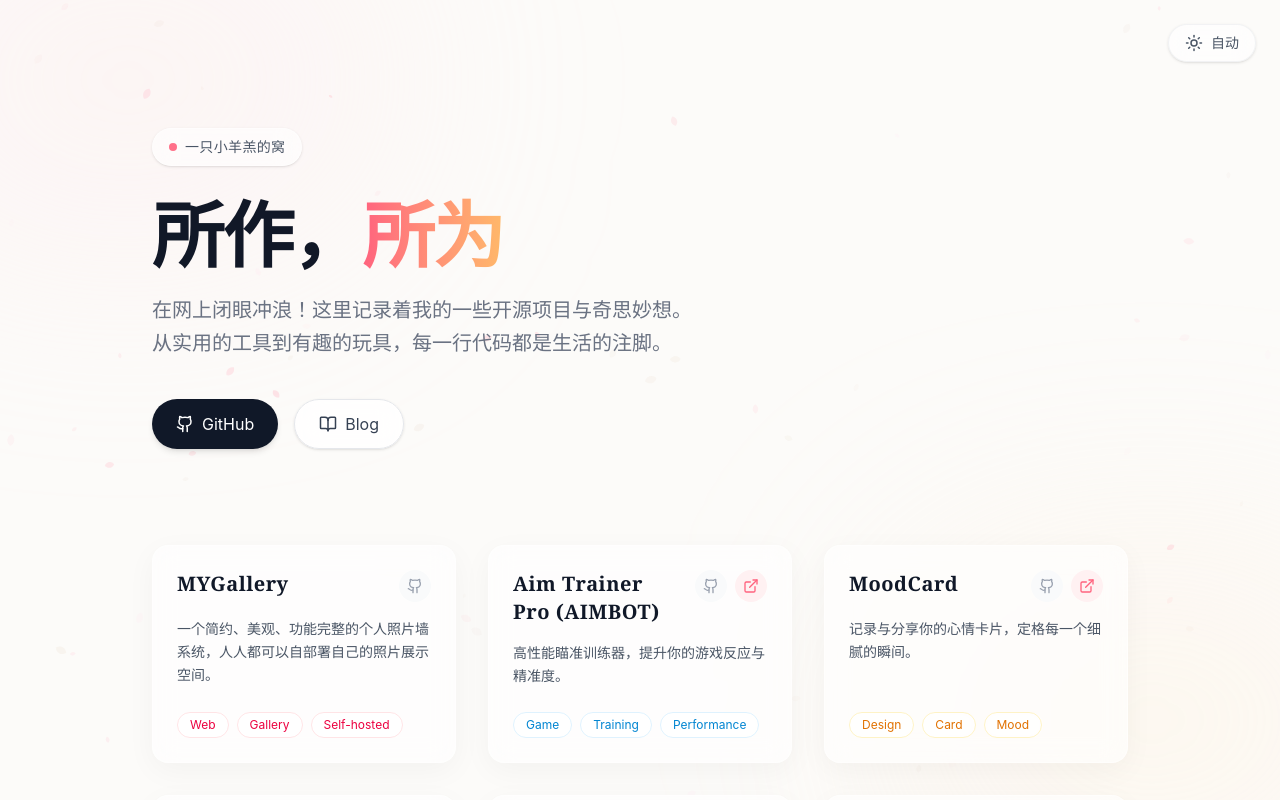
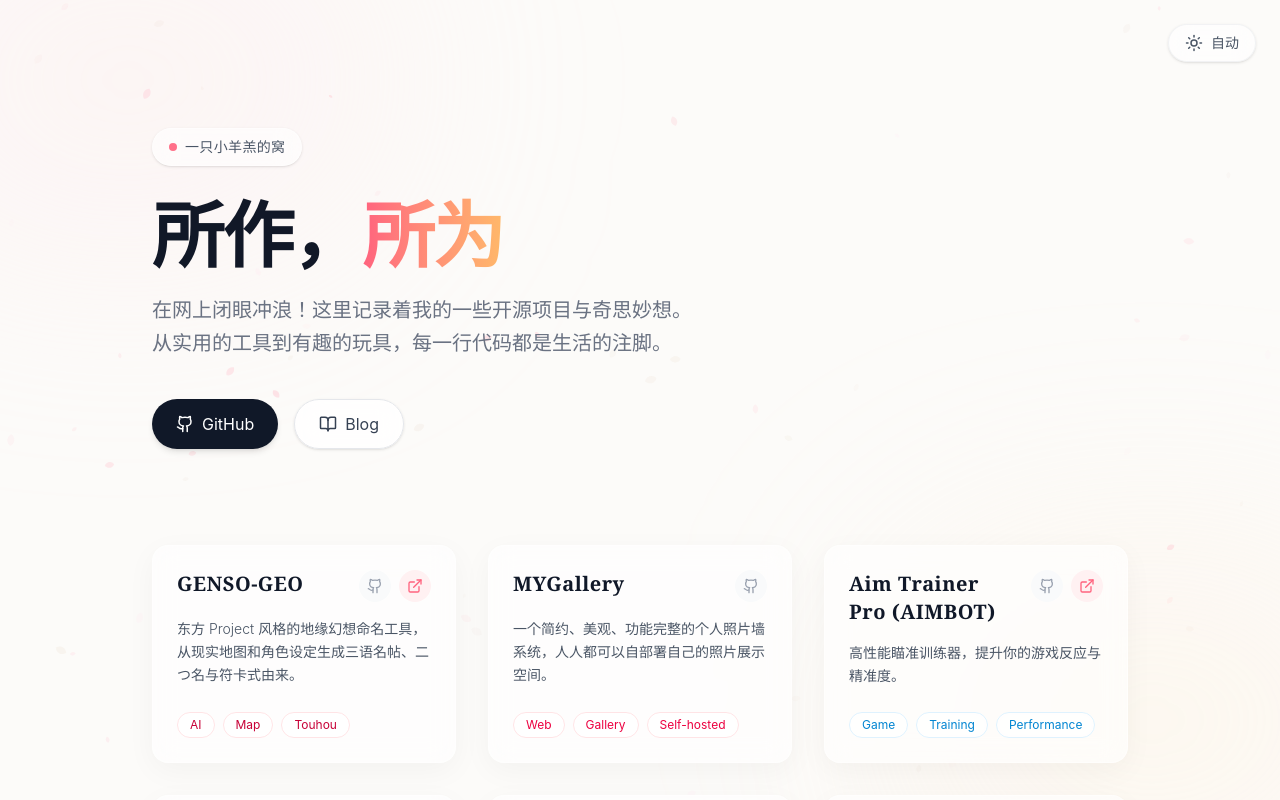
Before and after one commit to DanZai233/works, a React (Vite) app: page / in a window 1280 px wide. Shown: the top 800 px of the page. Built offline with nearby package versions, Linux system fonts and the light colour scheme.

Commit message:
Add GENSO-GEO to works

```diff
--- a/src/App.tsx
+++ b/src/App.tsx
@@ -6,6 +6,14 @@ import ProjectCard from "./components/ProjectCard";
 import ThemeToggle from "./components/ThemeToggle";
 
 const projects = [
+  {
+    name: "GENSO-GEO",
+    description: "东方 Project 风格的地缘幻想命名工具，从现实地图和角色设定生成三语名帖、二つ名与符卡式由来。",
+    githubUrl: "https://github.com/DanZai233/GENSO-GEO",
+    demoUrl: "https://genso-geo.danzaii.cn",
+    tags: ["AI", "Map", "Touhou"],
+    color: "text-rose-700 border-rose-100 bg-rose-50/50",
+  },
   {
     name: "MYGallery",
     description: "一个简约、美观、功能完整的个人照片墙系统，人人都可以自部署自己的照片展示空间。",
```
Also changed, not shown: 1 other file (tests, documents, lock files or other folders).
